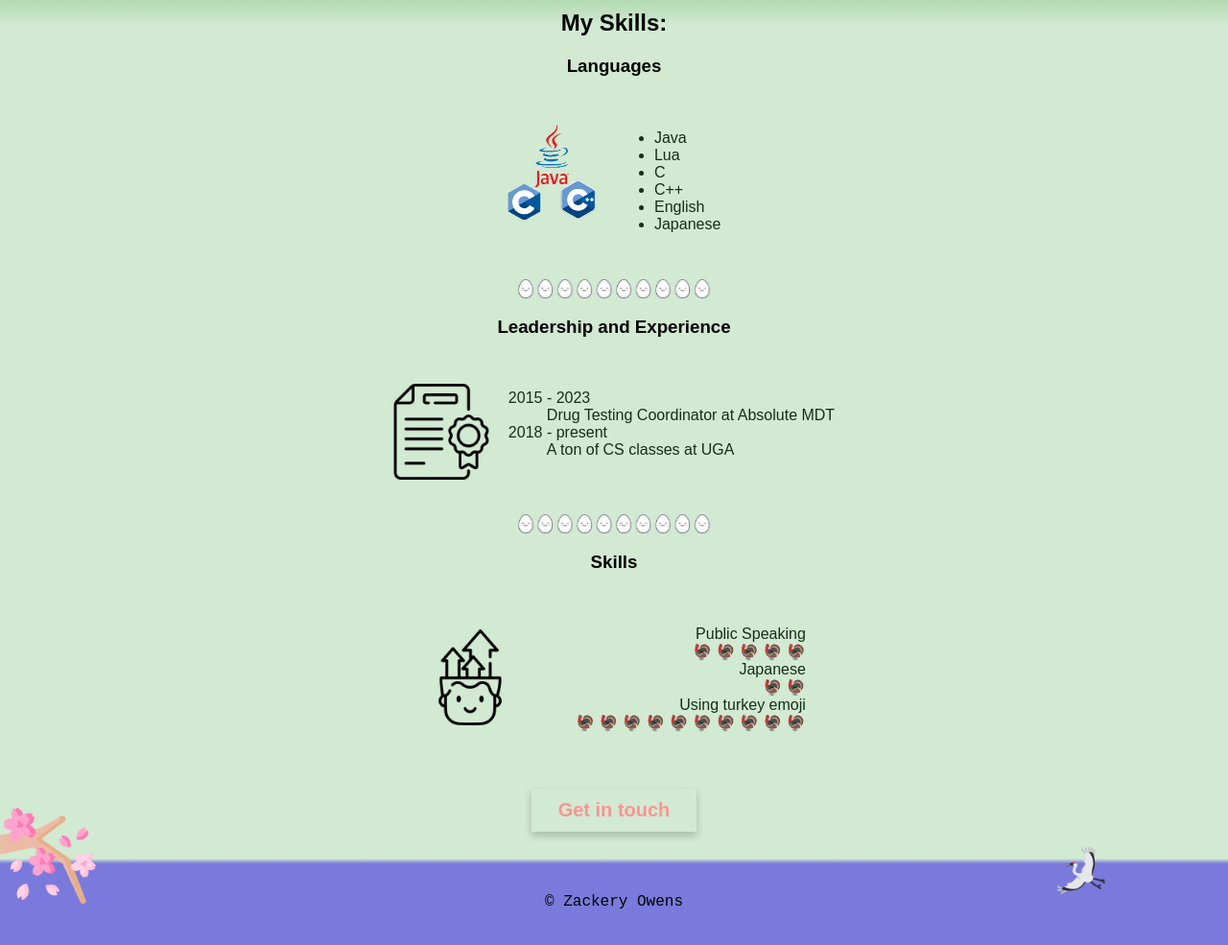
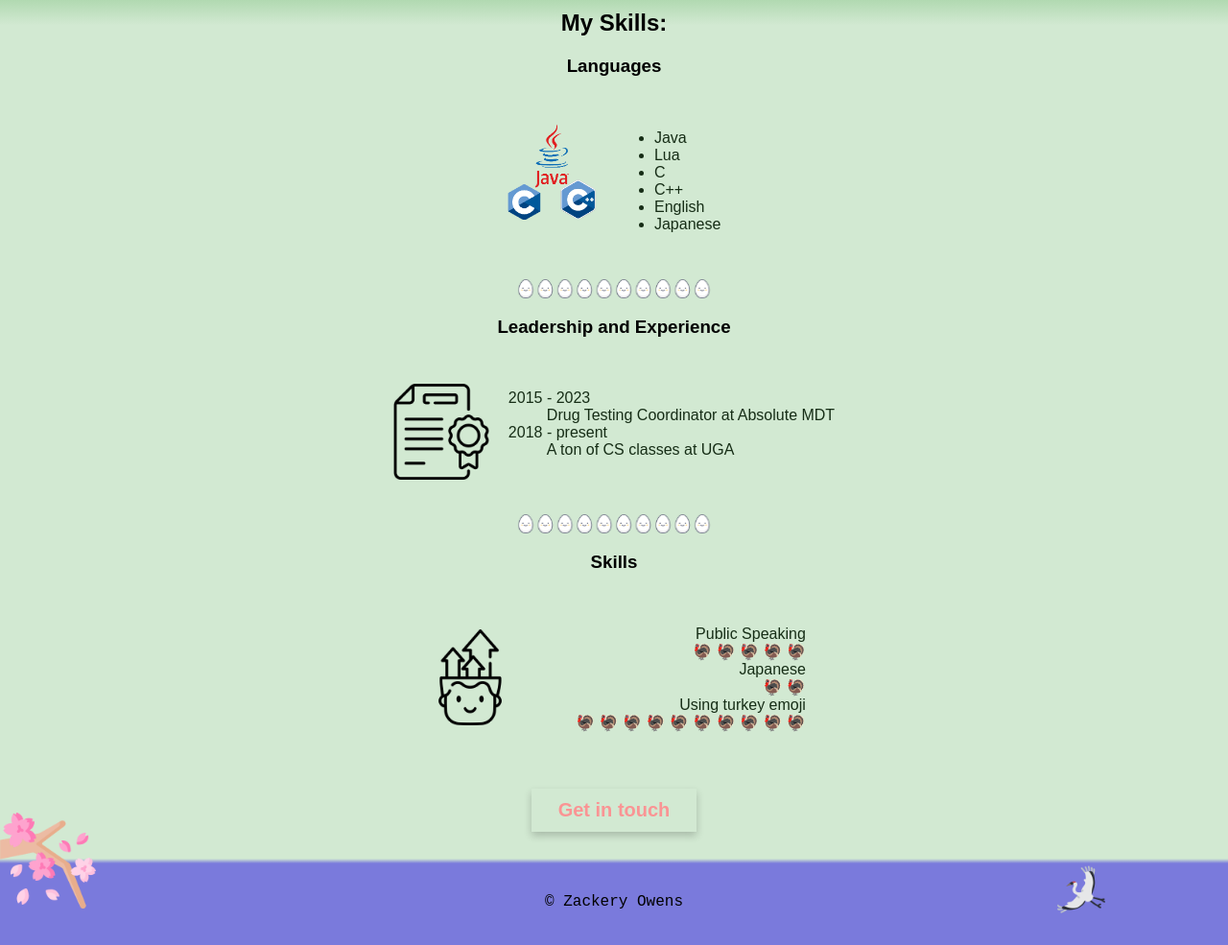
Before and after one commit to chcikenMan/chcikenMan.github.io, a plain HTML site: page index.html in a window 1280 px wide. Shown: the part 408-1393 px from the top of the page at 96% size. Drawn offline with Linux system fonts and the light colour scheme; a web font is replaced by a local one.

Commit message:
Update style.css

```diff
--- a/css/style.css
+++ b/css/style.css
@@ -100,12 +100,12 @@ hr{
 
 #craneImg{
     position: absolute;
-    top: 1290px;
+    top: 1310px;
     right: 10%;
 }
 #branchImg{
     position: absolute;
-    top: 1250px;
+    top: 1255px;
     left: 0;
 }
 
```
